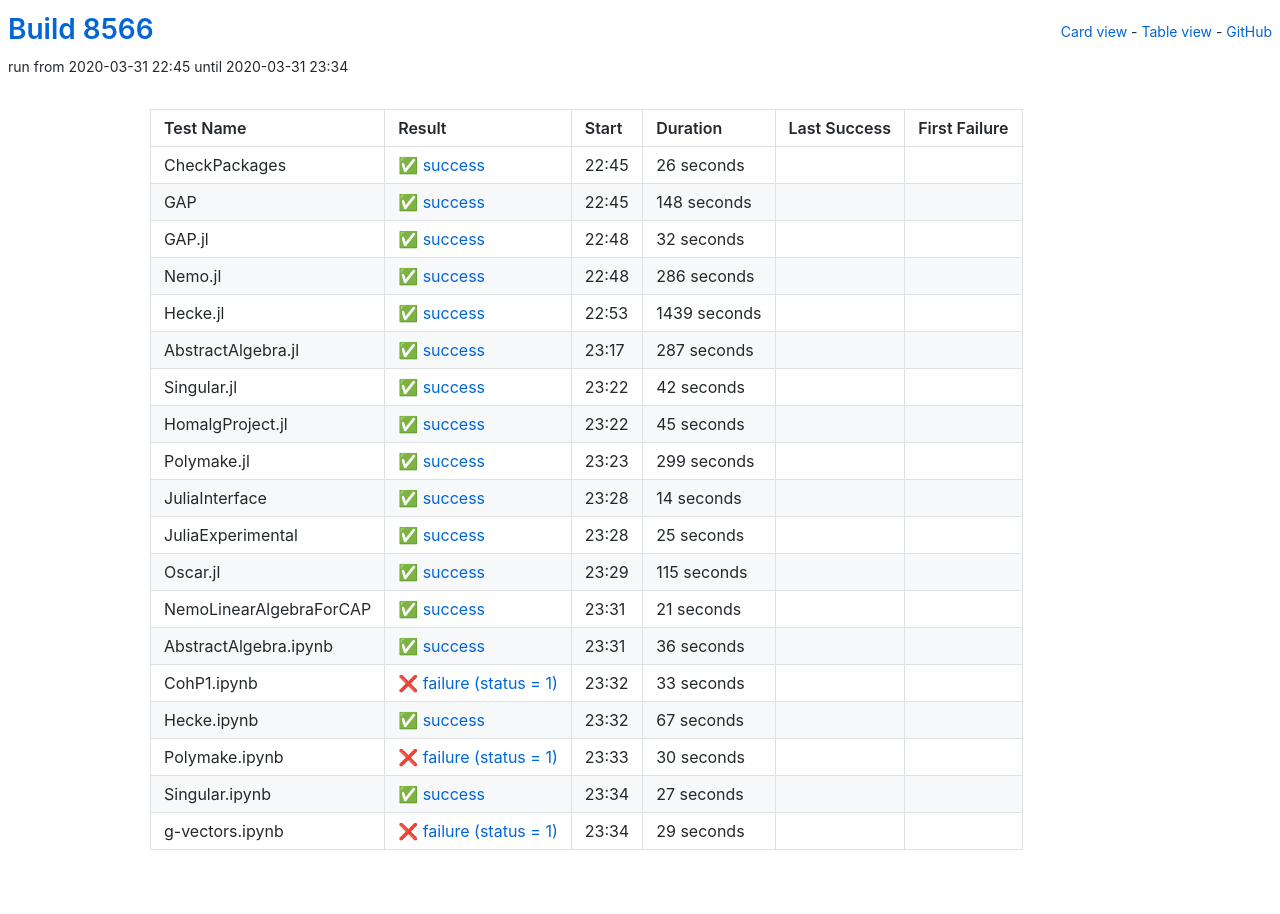
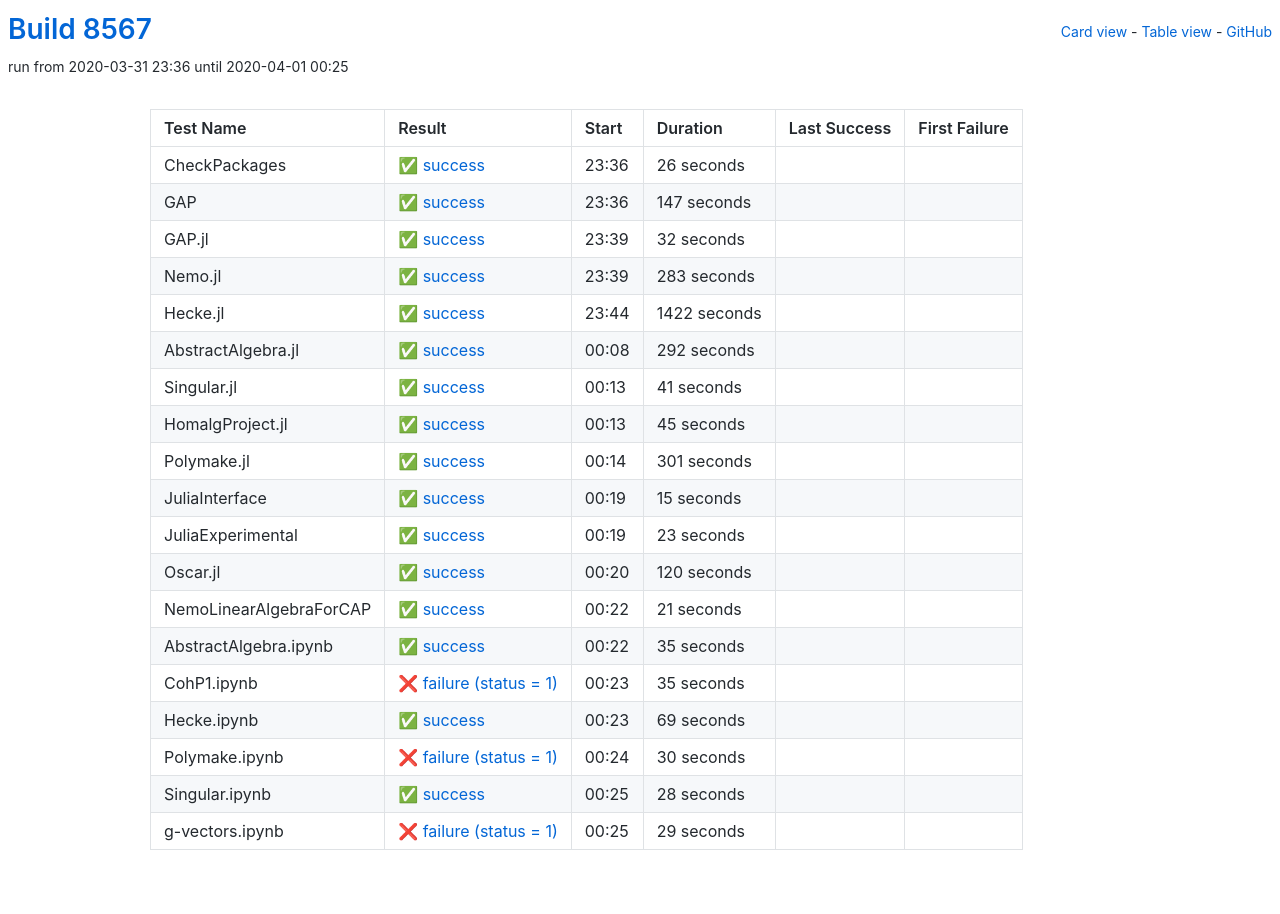
Before and after one commit to oscar-system/oscar-ci-status, a Jekyll site: the page built from table.html, in a window 1280 px wide. Built offline with Jekyll 4.4.1, drawn with Linux system fonts in a browser that asks for light colours.

Commit message:
Build 8567

```diff
--- a/_data/ci.yml
+++ b/_data/ci.yml
@@ -1,5 +1,5 @@
-build: 8566
-build_url: https://oscarci.mathematik.uni-kl.de/job/oscar/8566/
+build: 8567
+build_url: https://oscarci.mathematik.uni-kl.de/job/oscar/8567/
 job: oscar
 tests:
 - duration: 26
@@ -8,20 +8,20 @@ tests:
   first_failure_url: null
   last_success: false
   last_success_url: null
-  log: https://oscarci.mathematik.uni-kl.de/job/oscar/8566/artifact/logs/build-8566/CheckPackages.log
+  log: https://oscarci.mathematik.uni-kl.de/job/oscar/8567/artifact/logs/build-8567/CheckPackages.log
   name: CheckPackages
-  start: 2020-03-31 22:45
+  start: 2020-03-31 23:36
   status: success
   success: true
-- duration: 148
+- duration: 147
   exitcode: 0
   first_failure: false
   first_failure_url: null
   last_success: false
   last_success_url: null
-  log: https://oscarci.mathematik.uni-kl.de/job/oscar/8566/artifact/logs/build-8566/GAP.log
+  log: https://oscarci.mathematik.uni-kl.de/job/oscar/8567/artifact/logs/build-8567/GAP.log
   name: GAP
-  start: 2020-03-31 22:45
+  start: 2020-03-31 23:36
   status: success
   success: true
 - duration: 32
@@ -30,53 +30,53 @@ tests:
   first_failure_url: null
   last_success: false
   last_success_url: null
-  log: https://oscarci.mathematik.uni-kl.de/job/oscar/8566/artifact/logs/build-8566/GAP.jl.log
+  log: https://oscarci.mathematik.uni-kl.de/job/oscar/8567/artifact/logs/build-8567/GAP.jl.log
   name: GAP.jl
-  start: 2020-03-31 22:48
+  start: 2020-03-31 23:39
   status: success
   success: true
-- duration: 286
+- duration: 283
   exitcode: 0
   first_failure: false
   first_failure_url: null
   last_success: false
   last_success_url: null
-  log: https://oscarci.mathematik.uni-kl.de/job/oscar/8566/artifact/logs/build-8566/Nemo.jl.log
+  log: https://oscarci.mathematik.uni-kl.de/job/oscar/8567/artifact/logs/build-8567/Nemo.jl.log
   name: Nemo.jl
-  start: 2020-03-31 22:48
+  start: 2020-03-31 23:39
   status: success
   success: true
-- duration: 1439
+- duration: 1422
   exitcode: 0
   first_failure: false
   first_failure_url: null
   last_success: false
   last_success_url: null
-  log: https://oscarci.mathematik.uni-kl.de/job/oscar/8566/artifact/logs/build-8566/Hecke.jl.log
+  log: https://oscarci.mathematik.uni-kl.de/job/oscar/8567/artifact/logs/build-8567/Hecke.jl.log
   name: Hecke.jl
-  start: 2020-03-31 22:53
+  start: 2020-03-31 23:44
   status: success
   success: true
-- duration: 287
+- duration: 292
   exitcode: 0
   first_failure: false
   first_failure_url: null
   last_success: false
   last_success_url: null
-  log: https://oscarci.mathematik.uni-kl.de/job/oscar/8566/artifact/logs/build-8566/AbstractAlgebra.jl.log
+  log: https://oscarci.mathematik.uni-kl.de/job/oscar/8567/artifact/logs/build-8567/AbstractAlgebra.jl.log
   name: AbstractAlgebra.jl
-  start: 2020-03-31 23:17
+  start: 2020-04-01 00:08
   status: success
   success: true
-- duration: 42
+- duration: 41
   exitcode: 0
   first_failure: false
   first_failure_url: null
   last_success: false
   last_success_url: null
-  log: https://oscarci.mathematik.uni-kl.de/job/oscar/8566/artifact/logs/build-8566/Singular.jl.log
+  log: https://oscarci.mathematik.uni-kl.de/job/oscar/8567/artifact/logs/build-8567/Singular.jl.log
   name: Singular.jl
-  start: 2020-03-31 23:22
+  start: 2020-04-01 00:13
   status: success
   success: true
 - duration: 45
@@ -85,53 +85,53 @@ tests:
   first_failure_url: null
   last_success: false
   last_success_url: null
-  log: https://oscarci.mathematik.uni-kl.de/job/oscar/8566/artifact/logs/build-8566/HomalgProject.jl.log
+  log: https://oscarci.mathematik.uni-kl.de/job/oscar/8567/artifact/logs/build-8567/HomalgProject.jl.log
   name: HomalgProject.jl
-  start: 2020-03-31 23:22
+  start: 2020-04-01 00:13
   status: success
   success: true
-- duration: 299
+- duration: 301
   exitcode: 0
   first_failure: false
   first_failure_url: null
   last_success: false
   last_success_url: null
-  log: https://oscarci.mathematik.uni-kl.de/job/oscar/8566/artifact/logs/build-8566/Polymake.jl.log
+  log: https://oscarci.mathematik.uni-kl.de/job/oscar/8567/artifact/logs/build-8567/Polymake.jl.log
   name: Polymake.jl
-  start: 2020-03-31 23:23
+  start: 2020-04-01 00:14
   status: success
   success: true
-- duration: 14
+- duration: 15
   exitcode: 0
   first_failure: false
   first_failure_url: null
   last_success: false
   last_success_url: null
-  log: https://oscarci.mathematik.uni-kl.de/job/oscar/8566/artifact/logs/build-8566/JuliaInterface.log
+  log: https://oscarci.mathematik.uni-kl.de/job/oscar/8567/artifact/logs/build-8567/JuliaInterface.log
   name: JuliaInterface
-  start: 2020-03-31 23:28
+  start: 2020-04-01 00:19
   status: success
   success: true
-- duration: 25
+- duration: 23
   exitcode: 0
   first_failure: false
   first_failure_url: null
   last_success: false
   last_success_url: null
-  log: https://oscarci.mathematik.uni-kl.de/job/oscar/8566/artifact/logs/build-8566/JuliaExperimental.log
+  log: https://oscarci.mathematik.uni-kl.de/job/oscar/8567/artifact/logs/build-8567/JuliaExperimental.log
   name: JuliaExperimental
-  start: 2020-03-31 23:28
+  start: 2020-04-01 00:19
   status: success
   success: true
-- duration: 115
+- duration: 120
   exitcode: 0
   first_failure: false
   first_failure_url: null
   last_success: false
   last_success_url: null
-  log: https://oscarci.mathematik.uni-kl.de/job/oscar/8566/artifact/logs/build-8566/Oscar.jl.log
+  log: https://oscarci.mathematik.uni-kl.de/job/oscar/8567/artifact/logs/build-8567/Oscar.jl.log
   name: Oscar.jl
-  start: 2020-03-31 23:29
+  start: 2020-04-01 00:20
   status: success
   success: true
 - duration: 21
@@ -140,42 +140,42 @@ tests:
   first_failure_url: null
   last_success: false
   last_success_url: null
-  log: https://oscarci.mathematik.uni-kl.de/job/oscar/8566/artifact/logs/build-8566/NemoLinearAlgebraForCAP.log
+  log: https://oscarci.mathematik.uni-kl.de/job/oscar/8567/artifact/logs/build-8567/NemoLinearAlgebraForCAP.log
   name: NemoLinearAlgebraForCAP
-  start: 2020-03-31 23:31
+  start: 2020-04-01 00:22
   status: success
   success: true
-- duration: 36
+- duration: 35
   exitcode: 0
   first_failure: false
   first_failure_url: null
   last_success: false
   last_success_url: null
-  log: https://oscarci.mathematik.uni-kl.de/job/oscar/8566/artifact/logs/build-8566/AbstractAlgebra.ipynb.log
+  log: https://oscarci.mathematik.uni-kl.de/job/oscar/8567/artifact/logs/build-8567/AbstractAlgebra.ipynb.log
   name: AbstractAlgebra.ipynb
-  start: 2020-03-31 23:31
+  start: 2020-04-01 00:22
   status: success
   success: true
-- duration: 33
+- duration: 35
   exitcode: 1
   first_failure: false
   first_failure_url: null
   last_success: false
   last_success_url: null
-  log: https://oscarci.mathematik.uni-kl.de/job/oscar/8566/artifact/logs/build-8566/CohP1.ipynb.log
+  log: https://oscarci.mathematik.uni-kl.de/job/oscar/8567/artifact/logs/build-8567/CohP1.ipynb.log
   name: CohP1.ipynb
-  start: 2020-03-31 23:32
+  start: 2020-04-01 00:23
   status: failure
   success: false
-- duration: 67
+- duration: 69
   exitcode: 0
   first_failure: false
   first_failure_url: null
   last_success: false
   last_success_url: null
-  log: https://oscarci.mathematik.uni-kl.de/job/oscar/8566/artifact/logs/build-8566/Hecke.ipynb.log
+  log: https://oscarci.mathematik.uni-kl.de/job/oscar/8567/artifact/logs/build-8567/Hecke.ipynb.log
   name: Hecke.ipynb
-  start: 2020-03-31 23:32
+  start: 2020-04-01 00:23
   status: success
   success: true
 - duration: 30
@@ -184,20 +184,20 @@ tests:
   first_failure_url: null
   last_success: false
   last_success_url: null
-  log: https://oscarci.mathematik.uni-kl.de/job/oscar/8566/artifact/logs/build-8566/Polymake.ipynb.log
+  log: https://oscarci.mathematik.uni-kl.de/job/oscar/8567/artifact/logs/build-8567/Polymake.ipynb.log
   name: Polymake.ipynb
-  start: 2020-03-31 23:33
+  start: 2020-04-01 00:24
   status: failure
   success: false
-- duration: 27
+- duration: 28
   exitcode: 0
   first_failure: false
   first_failure_url: null
   last_success: false
   last_success_url: null
-  log: https://oscarci.mathematik.uni-kl.de/job/oscar/8566/artifact/logs/build-8566/Singular.ipynb.log
+  log: https://oscarci.mathematik.uni-kl.de/job/oscar/8567/artifact/logs/build-8567/Singular.ipynb.log
   name: Singular.ipynb
-  start: 2020-03-31 23:34
+  start: 2020-04-01 00:25
   status: success
   success: true
 - duration: 29
@@ -206,8 +206,8 @@ tests:
   first_failure_url: null
   last_success: false
   last_success_url: null
-  log: https://oscarci.mathematik.uni-kl.de/job/oscar/8566/artifact/logs/build-8566/g-vectors.ipynb.log
+  log: https://oscarci.mathematik.uni-kl.de/job/oscar/8567/artifact/logs/build-8567/g-vectors.ipynb.log
   name: g-vectors.ipynb
-  start: 2020-03-31 23:34
+  start: 2020-04-01 00:25
   status: failure
   success: false
```
Also changed, not shown: README.md.
